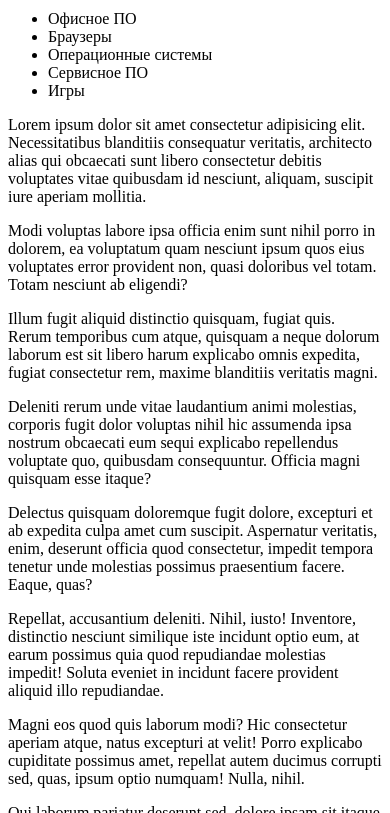
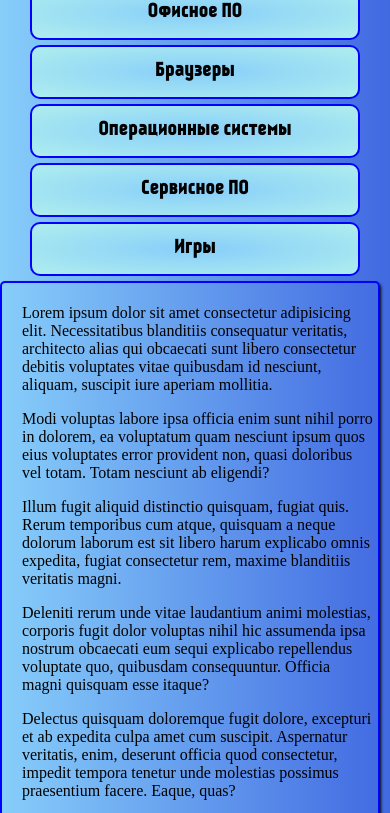
Before and after one commit to Katyara13/Zadanie4, a plain HTML site: page index.html in a window 390 px wide. Shown: the part 305-1118 px from the top of the page. Drawn offline with Linux system fonts and the light colour scheme.

Commit message:
heeeeelp

```diff
--- /dev/null
+++ b/css/media.css
@@ -0,0 +1,21 @@
+@media (max-width: 800px)
+{
+    .header{
+        flex-direction: column;
+    }
+    .container{
+        flex-direction: column;
+    }
+    .header-text{
+        transform: rotate(0deg);
+    }
+    .logo{
+        text-align: center;
+    }
+    nav>ul{
+        width: 100%;
+    }
+    footer{
+        margin-top: 10px;
+    }
+}
--- a/css/style.css
+++ b/css/style.css
@@ -0,0 +1,92 @@
+@font-face {
+    font-family: airport;
+    src: url(../font/Airport.ttf);
+}
+@font-face {
+    font-family: some;
+    src: url(../font/OKScU8ig.ttf);
+}
+
+body{
+    margin:0;
+    padding:0;
+    background: linear-gradient(to right,#87CEFA,#4169E1);
+    min-height: 100vh;
+    display: flex;
+    flex-direction: column;
+}
+
+div{
+    box-sizing: border-box;
+}
+
+.header{
+    display: flex;
+}
+
+.header-text{
+    flex-grow: 1;
+    display: flex;
+    justify-content: center;
+    align-items: center;
+    font-size: 4rem;
+    transform: rotate(-5deg);
+    text-shadow: 1px 1px 1px #00BFFF, 2px 2px 3px #0000FF;
+    font-family: airport;
+}
+
+.container{
+    display: flex;
+    flex-grow: 1;
+}
+
+nav{
+    margin: 0 30px;
+    position: relative;
+    z-index: 1000;
+
+}
+
+nav>ul{
+    list-style: none;
+    padding: 0;
+    width: 200px;
+    margin: 0;
+}
+
+nav>ul li{
+    display: block;
+    font-family: some;
+    border: 2px solid #0000FF;
+    background: radial-gradient(#87CEFA, #AFEEEE);
+    border-radius: 10px;
+    height: 50px;
+    font-size:  1.2rem;
+    margin-bottom: 5px;
+    display: flex;
+    justify-content: center;
+    align-items: center;
+    padding: 0 1px;
+}
+
+nav>li div{
+    width: 90%;
+    text-align: center;
+}
+
+nav>ul li div:hover{
+    cursor: pointer;
+    color: #4682B4;
+}
+
+.content{
+    box-shadow: 1px 2px 3px black;
+    border: 2px solid #0000FF;
+    border-radius: 5px;
+    margin-right: 10px;
+    padding: 5px 5px 5px 20px;
+}
+
+footer{
+    height: 40px;
+}
--- a/index.html
+++ b/index.html
@@ -5,6 +5,7 @@
     <meta name="viewport" content="width=device-width, initial-scale=1.0">
     <title>Document</title>
     <link rel="stylesheet" href="css/style.css">
+    <link rel="stylesheet" href="css/media.css">
 </head>
 <body>
     <div class="header">
```
